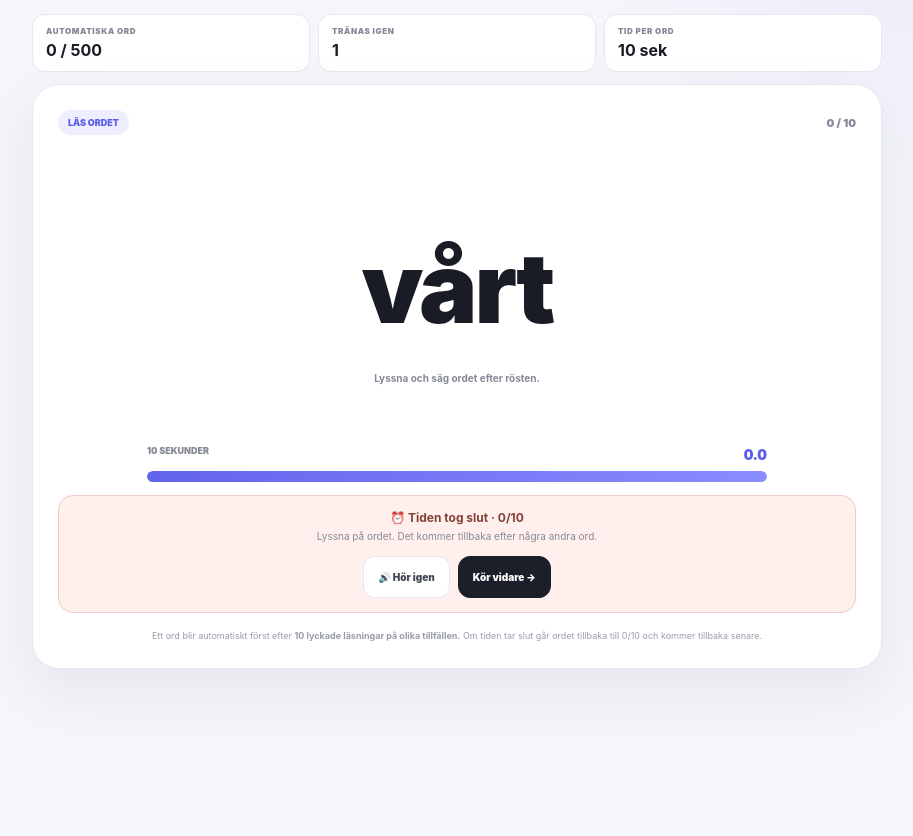
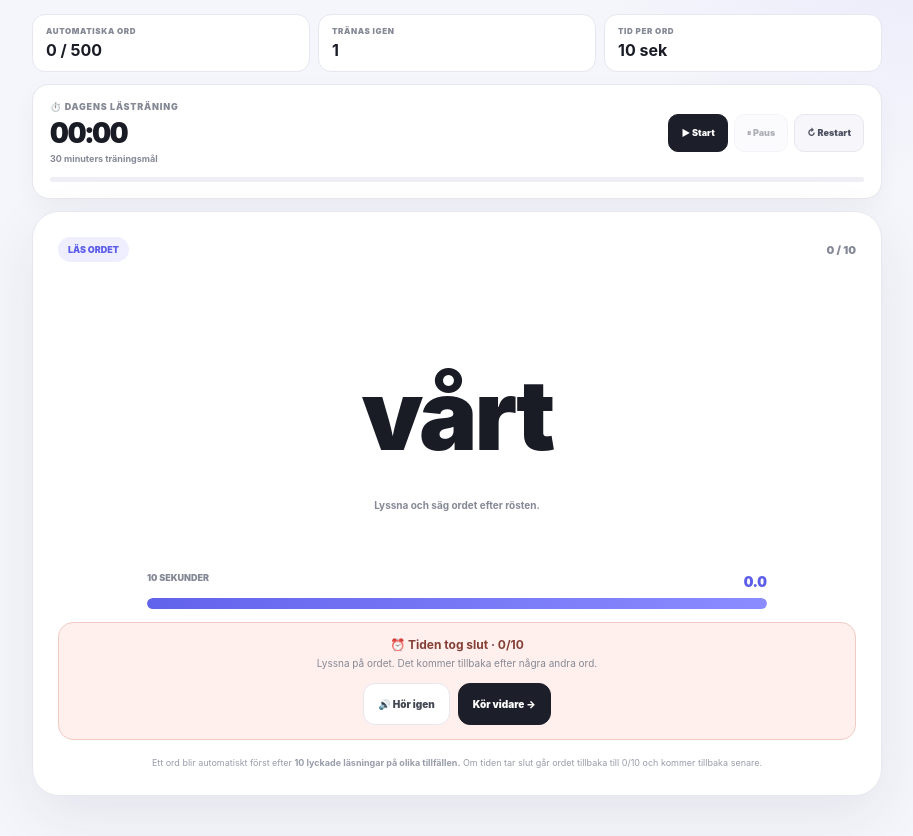
Before and after one commit to esei-melestesfay-afk/MikalLearn, a Flask app: page /lasloop in a window 1280 px wide. Shown: the part 215-1051 px from the top of the page, without its empty margins (183-1096 px from the left). Before the commit the page ends 888 px from the top, so only its background shows below. Run offline with Flask 3, Linux system fonts and the light colour scheme; parts of the project's set-up code (start-up, migrations or seed data) failed here and were passed over.

Commit message:
Add non-blocking 30 minute timer to LasLoop

```diff
--- /dev/null
+++ b/static/lasloop-timer.js
@@ -0,0 +1,445 @@
+
+document.addEventListener("DOMContentLoaded", () => {
+
+    const STORAGE_KEY = "mikal_lasloop_timer_v1";
+    const GOAL_SECONDS = 30 * 60;
+
+    const display =
+        document.getElementById("lasloopTimerDisplay");
+
+    const status =
+        document.getElementById("lasloopTimerStatus");
+
+    const startButton =
+        document.getElementById("lasloopTimerStart");
+
+    const pauseButton =
+        document.getElementById("lasloopTimerPause");
+
+    const resetButton =
+        document.getElementById("lasloopTimerReset");
+
+    const progress =
+        document.getElementById("lasloopTimerProgress");
+
+
+    if (
+        !display ||
+        !status ||
+        !startButton ||
+        !pauseButton ||
+        !resetButton ||
+        !progress
+    ) {
+        return;
+    }
+
+
+    let state = {
+        elapsed: 0,
+        running: false,
+        startedAt: null
+    };
+
+
+    function load() {
+
+        try {
+
+            const saved =
+                JSON.parse(
+                    localStorage.getItem(STORAGE_KEY)
+                    || "null"
+                );
+
+
+            if (
+                saved &&
+                typeof saved === "object"
+            ) {
+
+                state.elapsed =
+                    Number(saved.elapsed) || 0;
+
+                state.running =
+                    Boolean(saved.running);
+
+                state.startedAt =
+                    saved.startedAt
+                    ? Number(saved.startedAt)
+                    : null;
+
+
+                /*
+                    Om timern var igång när sidan
+                    stängdes fortsätter tiden räknas.
+                */
+
+                if (
+                    state.running &&
+                    state.startedAt
+                ) {
+
+                    const extra =
+                        Math.max(
+                            0,
+                            (
+                                Date.now()
+                                -
+                                state.startedAt
+                            )
+                            / 1000
+                        );
+
+
+                    state.elapsed += extra;
+
+                    state.startedAt =
+                        Date.now();
+
+                }
+
+            }
+
+        }
+
+        catch {
+        }
+
+    }
+
+
+    function save() {
+
+        localStorage.setItem(
+            STORAGE_KEY,
+            JSON.stringify(state)
+        );
+
+    }
+
+
+    function currentElapsed() {
+
+        let seconds =
+            state.elapsed;
+
+
+        if (
+            state.running &&
+            state.startedAt
+        ) {
+
+            seconds +=
+                Math.max(
+                    0,
+                    (
+                        Date.now()
+                        -
+                        state.startedAt
+                    )
+                    / 1000
+                );
+
+        }
+
+
+        return seconds;
+
+    }
+
+
+    function formatTime(totalSeconds) {
+
+        const seconds =
+            Math.max(
+                0,
+                Math.floor(totalSeconds)
+            );
+
+
+        const hours =
+            Math.floor(
+                seconds / 3600
+            );
+
+
+        const minutes =
+            Math.floor(
+                (seconds % 3600) / 60
+            );
+
+
+        const secs =
+            seconds % 60;
+
+
+        if (hours > 0) {
+
+            return (
+                String(hours).padStart(2, "0")
+                +
+                ":"
+                +
+                String(minutes).padStart(2, "0")
+                +
+                ":"
+                +
+                String(secs).padStart(2, "0")
+            );
+
+        }
+
+
+        return (
+            String(minutes).padStart(2, "0")
+            +
+            ":"
+            +
+            String(secs).padStart(2, "0")
+        );
+
+    }
+
+
+    function render() {
+
+        const elapsed =
+            currentElapsed();
+
+
+        display.textContent =
+            formatTime(elapsed);
+
+
+        const percent =
+            Math.min(
+                100,
+                (
+                    elapsed
+                    /
+                    GOAL_SECONDS
+                )
+                *
+                100
+            );
+
+
+        progress.style.width =
+            percent + "%";
+
+
+        if (
+            elapsed >= GOAL_SECONDS
+        ) {
+
+            status.textContent =
+                "✅ 30 min klara – fortsätt tills du är klar";
+
+            status.classList.add(
+                "goal-complete"
+            );
+
+        }
+
+        else if (
+            state.running
+        ) {
+
+            const left =
+                Math.max(
+                    0,
+                    GOAL_SECONDS - elapsed
+                );
+
+
+            const minutesLeft =
+                Math.ceil(
+                    left / 60
+                );
+
+
+            status.textContent =
+                minutesLeft
+                +
+                " min kvar till dagens mål";
+
+            status.classList.remove(
+                "goal-complete"
+            );
+
+        }
+
+        else if (
+            elapsed > 0
+        ) {
+
+            status.textContent =
+                "Pausad";
+
+            status.classList.remove(
+                "goal-complete"
+            );
+
+        }
+
+        else {
+
+            status.textContent =
+                "30 minuters träningsmål";
+
+            status.classList.remove(
+                "goal-complete"
+            );
+
+        }
+
+
+        startButton.disabled =
+            state.running;
+
+        pauseButton.disabled =
+            !state.running;
+
+    }
+
+
+    function start() {
+
+        if (state.running) {
+            return;
+        }
+
+
+        state.running = true;
+
+        state.startedAt =
+            Date.now();
+
+
+        save();
+
+        render();
+
+    }
+
+
+    function pause() {
+
+        if (!state.running) {
+            return;
+        }
+
+
+        state.elapsed =
+            currentElapsed();
+
+        state.running =
+            false;
+
+        state.startedAt =
+            null;
+
+
+        save();
+
+        render();
+
+    }
+
+
+    function reset() {
+
+        state.elapsed = 0;
+
+        state.running = false;
+
+        state.startedAt = null;
+
+
+        save();
+
+        render();
+
+    }
+
+
+    startButton.addEventListener(
+        "click",
+        start
+    );
+
+
+    pauseButton.addEventListener(
+        "click",
+        pause
+    );
+
+
+    resetButton.addEventListener(
+        "click",
+        reset
+    );
+
+
+    load();
+
+    render();
+
+
+    /*
+        Uppdatera displayen varje 250 ms.
+
+        VIKTIGT:
+        Det finns INGEN kod här som stoppar
+        LäsLoop när 30 minuter nås.
+
+        30:00 blir 30:01, 30:02 osv.
+    */
+
+    setInterval(
+        () => {
+
+            render();
+
+
+            if (state.running) {
+
+                /*
+                    Spara ibland så tiden inte
+                    försvinner vid omladdning.
+                */
+
+                save();
+
+            }
+
+        },
+        250
+    );
+
+
+    /*
+        Spara innan sidan lämnas.
+    */
+
+    window.addEventListener(
+        "beforeunload",
+        () => {
+
+            if (state.running) {
+
+                state.elapsed =
+                    currentElapsed();
+
+                state.startedAt =
+                    Date.now();
+
+            }
+
+            save();
+
+        }
+    );
+
+});
--- a/templates/lasloop.html
+++ b/templates/lasloop.html
@@ -589,6 +589,246 @@ button {
 </section>
 
 
+
+<!-- LASLOOP TIMER START -->
+
+<style>
+
+.lasloop-session-timer {
+    margin-bottom: 12px;
+
+    padding: 16px 17px;
+
+    background: #ffffff;
+
+    border: 1px solid #e6e7ef;
+    border-radius: 17px;
+
+    box-shadow:
+        0 8px 25px
+        rgba(29,34,68,.04);
+}
+
+.lasloop-timer-top {
+    display: flex;
+    align-items: center;
+    justify-content: space-between;
+
+    gap: 14px;
+}
+
+.lasloop-timer-title {
+    margin: 0;
+
+    color: #858995;
+
+    font-size: 9px;
+    font-weight: 950;
+
+    letter-spacing: .8px;
+
+    text-transform: uppercase;
+}
+
+.lasloop-timer-time {
+    margin-top: 3px;
+
+    color: #191b25;
+
+    font-size: 29px;
+    font-weight: 950;
+
+    letter-spacing: -1px;
+
+    font-variant-numeric:
+        tabular-nums;
+}
+
+.lasloop-timer-status {
+    margin-top: 3px;
+
+    color: #858995;
+
+    font-size: 9px;
+    font-weight: 750;
+}
+
+.lasloop-timer-status.goal-complete {
+    color: #168653;
+
+    font-weight: 900;
+}
+
+.lasloop-timer-buttons {
+    display: flex;
+
+    gap: 6px;
+
+    flex-wrap: wrap;
+}
+
+.lasloop-timer-buttons button {
+    min-height: 38px;
+
+    padding: 0 12px;
+
+    border-radius: 10px;
+
+    cursor: pointer;
+
+    font-size: 9px;
+    font-weight: 900;
+}
+
+.lasloop-timer-start {
+    color: white;
+
+    background: #1c1e29;
+
+    border: 1px solid #1c1e29;
+}
+
+.lasloop-timer-pause,
+.lasloop-timer-reset {
+    color: #4d5060;
+
+    background: #f7f7fb;
+
+    border: 1px solid #e6e7ef;
+}
+
+.lasloop-timer-buttons button:disabled {
+    cursor: default;
+
+    opacity: .45;
+}
+
+.lasloop-timer-track {
+    overflow: hidden;
+
+    height: 5px;
+
+    margin-top: 13px;
+
+    background: #eeeeF4;
+
+    border-radius: 999px;
+}
+
+.lasloop-timer-progress {
+    width: 0%;
+    height: 100%;
+
+    background:
+        linear-gradient(
+            90deg,
+            #6263ec,
+            #898aff
+        );
+
+    border-radius: inherit;
+
+    transition:
+        width .3s linear;
+}
+
+
+@media (max-width: 600px) {
+
+    .lasloop-timer-top {
+        align-items: flex-start;
+
+        flex-direction: column;
+    }
+
+    .lasloop-timer-buttons {
+        width: 100%;
+    }
+
+}
+
+</style>
+
+
+<section class="lasloop-session-timer">
+
+    <div class="lasloop-timer-top">
+
+        <div>
+
+            <p class="lasloop-timer-title">
+                ⏱️ DAGENS LÄSTRÄNING
+            </p>
+
+            <div
+                class="lasloop-timer-time"
+                id="lasloopTimerDisplay">
+
+                00:00
+
+            </div>
+
+            <div
+                class="lasloop-timer-status"
+                id="lasloopTimerStatus">
+
+                30 minuters träningsmål
+
+            </div>
+
+        </div>
+
+
+        <div class="lasloop-timer-buttons">
+
+            <button
+                type="button"
+                class="lasloop-timer-start"
+                id="lasloopTimerStart">
+
+                ▶ Start
+
+            </button>
+
+
+            <button
+                type="button"
+                class="lasloop-timer-pause"
+                id="lasloopTimerPause">
+
+                ⏸ Paus
+
+            </button>
+
+
+            <button
+                type="button"
+                class="lasloop-timer-reset"
+                id="lasloopTimerReset">
+
+                ↻ Restart
+
+            </button>
+
+        </div>
+
+    </div>
+
+
+    <div class="lasloop-timer-track">
+
+        <div
+            class="lasloop-timer-progress"
+            id="lasloopTimerProgress">
+        </div>
+
+    </div>
+
+</section>
+
+<!-- LASLOOP TIMER END -->
+
+
 <main class="card">
 
 <div class="card-top">
@@ -684,6 +924,7 @@ och kommer tillbaka senare.
     defer>
 </script>
 
+    <script src="/static/lasloop-timer.js?v=1" defer></script>
 </body>
 
 </html>
```
